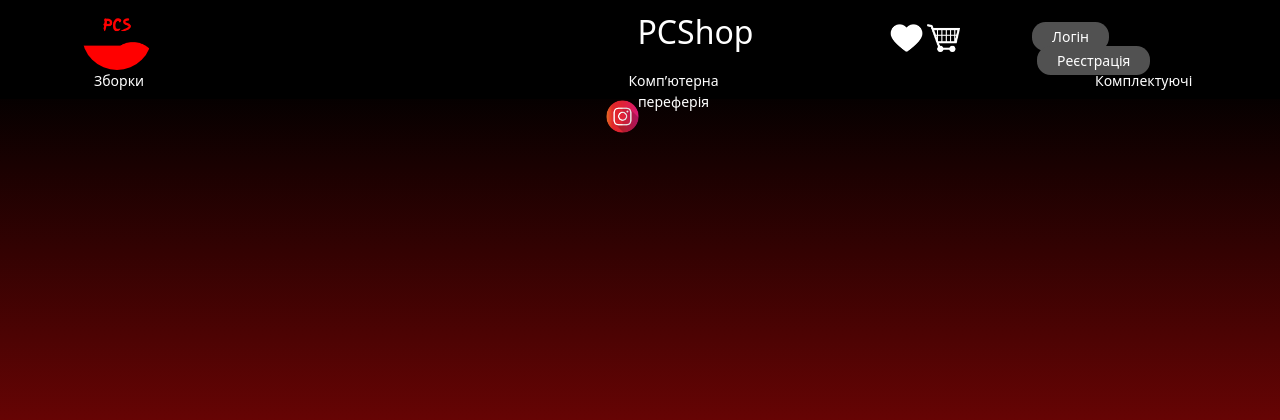
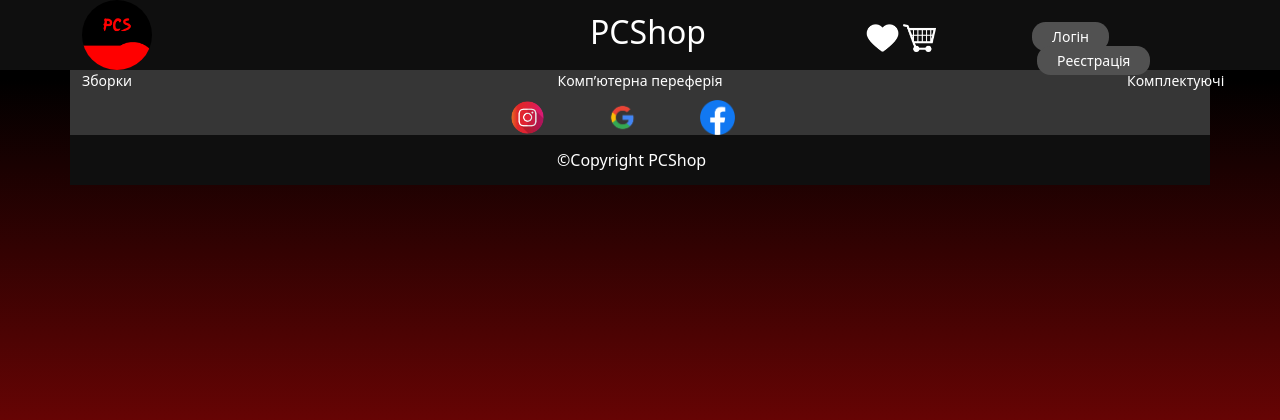
Before and after one commit to Sharixx/PCSHOP, a Flask app: page /base in a window 1280 px wide. Shown: the top 420 px of the page. Run offline with Flask 2, Linux system fonts and the light colour scheme.

Commit message:
I Commited new

```diff
--- a/static/css/style.css
+++ b/static/css/style.css
@@ -18,7 +18,7 @@ header a {
 
 .header_nav {
     width: 100%;
-    background: #000000;
+    background: #0F0F0F;
 }
 
 .logo_img {
@@ -103,27 +103,43 @@ header a {
     transition: 0.3s;
 }
 
-.nav_body {
-    height: 29px;
-    width: 100%;
-    background: #000000;
+
+
+
+.nav_items{
+    color: #fff;
+    font-size: 14px;
+    background: #363636;
+    height: 30px;
+
 }
 
-.nav_body a:hover{
+.nav_items a{
+    text-decoration: none;
+
+}
+.nav_items a:hover{
+    border-bottom: 5px solid red;
+    transition: 0.1s;
     color: #fff;
 }
-
-.nav_1 {
-    font-size: 14px;
+.sots{
+    background: #363636;
 }
 
-.nav_2 {
-    font-size: 14px;
-    margin: 0 auto;
+.sots img:hover{
+    opacity: 0.6;
+    transition: 0.4s;
 }
 
-.nav_3 {
-    font-size: 14px;
+.copyright{
+    background: #0F0F0F;
+    height: 50px;
+    align-items: center;
+}
+.copyright a{
+    text-decoration: none;
+    color: #fff;
 }
 
 .main_section{
--- a/templates/base.html
+++ b/templates/base.html
@@ -17,8 +17,9 @@
                <div class="col-2">
                    <a href="/"><img src="../static/img/logo_project.png" alt="logo" class="logo_img"></a>
                </div>
-                   <div class="col-2"></div>
+                   <div class="col-1"></div>
                <a href="/" class="col-3 text-center"><div class="logo_text"><h2>PCShop</h2></div></a>
+
                 <div class="col-1">
                     <a href="#"><img src="../static/img/heart.png" alt="like" class="heart_img"></a>
                     <a href="/basket"><img src="../static/img/basket.png" alt="basket" class="basket_img"></a>
@@ -32,21 +33,20 @@
                             </a>
                         </div>
            </div>
-           <div class="container">
-            <div class="nav_body row justify-content-between">
-                    <div class="col-2 nav_1">
-                        <a href="/pcbuilds">Зборки</a>
-                    </div>
-                    <div class="col-2 nav_2 text-center">
-                        <a href="/periphery">Комп’ютерна переферія</a>
-                    </div>
-                    <div class="col-1 nav_3">
-                        <a href="/complementary">Комплектуючі</a>
-                    </div>
-                </div>
-            </div>
+
        </div>
    </div>
+
+    <div class="navigation">
+        <div class="container">
+            <div class="nav_items row justify-content-between">
+                <a href="/pcbuilds" class="col-1">Зборки</a>
+                <a href="/periphery" class="col-2 text-center">Комп’ютерна переферія</a>
+                <a href="/complementary" class="col-1">Комплектуючі</a>
+
+            </div>
+        </div>
+    </div>
 </header>
 
 {% block body %} {% endblock %}
@@ -55,7 +55,17 @@
         <div class="footer">
             <div class="sots row justify-content-center">
                 <div class="col-1"><a href="#"><img src="../static/img/instagram.png" alt="instagram" width="35px"></a></div>
+                <div class="col-1"><a href="#"><img src="../static/img/google.png" alt="google" width="35px"></a></div>
+                <div class="col-1"><a href="#"><img src="../static/img/facebook.png" alt="facebook" width="35px"></a></div>
+
             </div>
+
+                <div class="copyright row justify-content-center">
+                    <div class="col-2">
+                        <a href="#">©Copyright PCShop</a>
+                    </div>
+                </div>
+
         </div>
     </div>
 </footer>
--- a/templates/css/style.css
+++ b/templates/css/style.css
@@ -22,7 +22,7 @@ div{
 
 .header_nav {
     width: 100%;
-    background: #0F0F0F;
+    background: #515151;
 }
 
 .logo_img {
@@ -126,7 +126,7 @@ div{
 
 .nav_body a:hover{
     color: #fff;
-    border-bottom: red;
+    border-bottom: 1px solid red;
     transition: 0.3s;
 }
 
```
